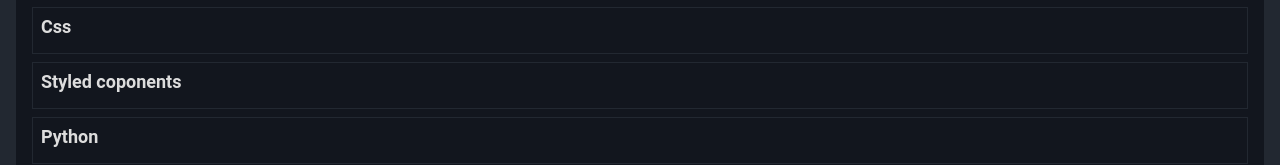
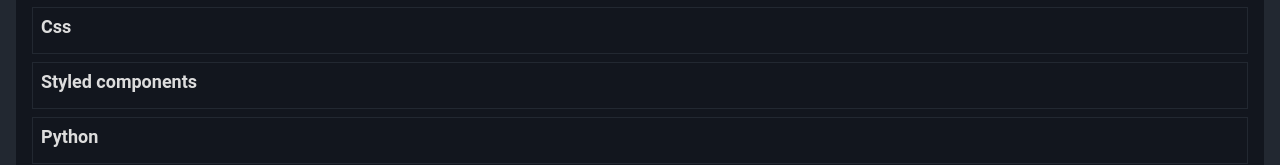
Before and after one commit to SamuelTobiasFitzlaff/SamuelTobiasFitzlaff.github.io, a Next.js app: page /experience in a window 1280 px wide. Shown: the part 1434-1599 px from the top of the page. Built offline with nearby package versions, Linux system fonts and the light colour scheme.

Commit message:
fix typo

```diff
--- a/src/pages/experience/index.tsx
+++ b/src/pages/experience/index.tsx
@@ -83,7 +83,7 @@ export default function experience() {
           <ExperienceCard title="Javascript" />
           <ExperienceCard title="Typescript" />
           <ExperienceCard title="Css" />
-          <ExperienceCard title="Styled coponents" />
+          <ExperienceCard title="Styled components" />
           <ExperienceCard title="Python" />
           <ExperienceCard title="Blender" />
           {/* <h3>Operating systems</h3> */}
```
